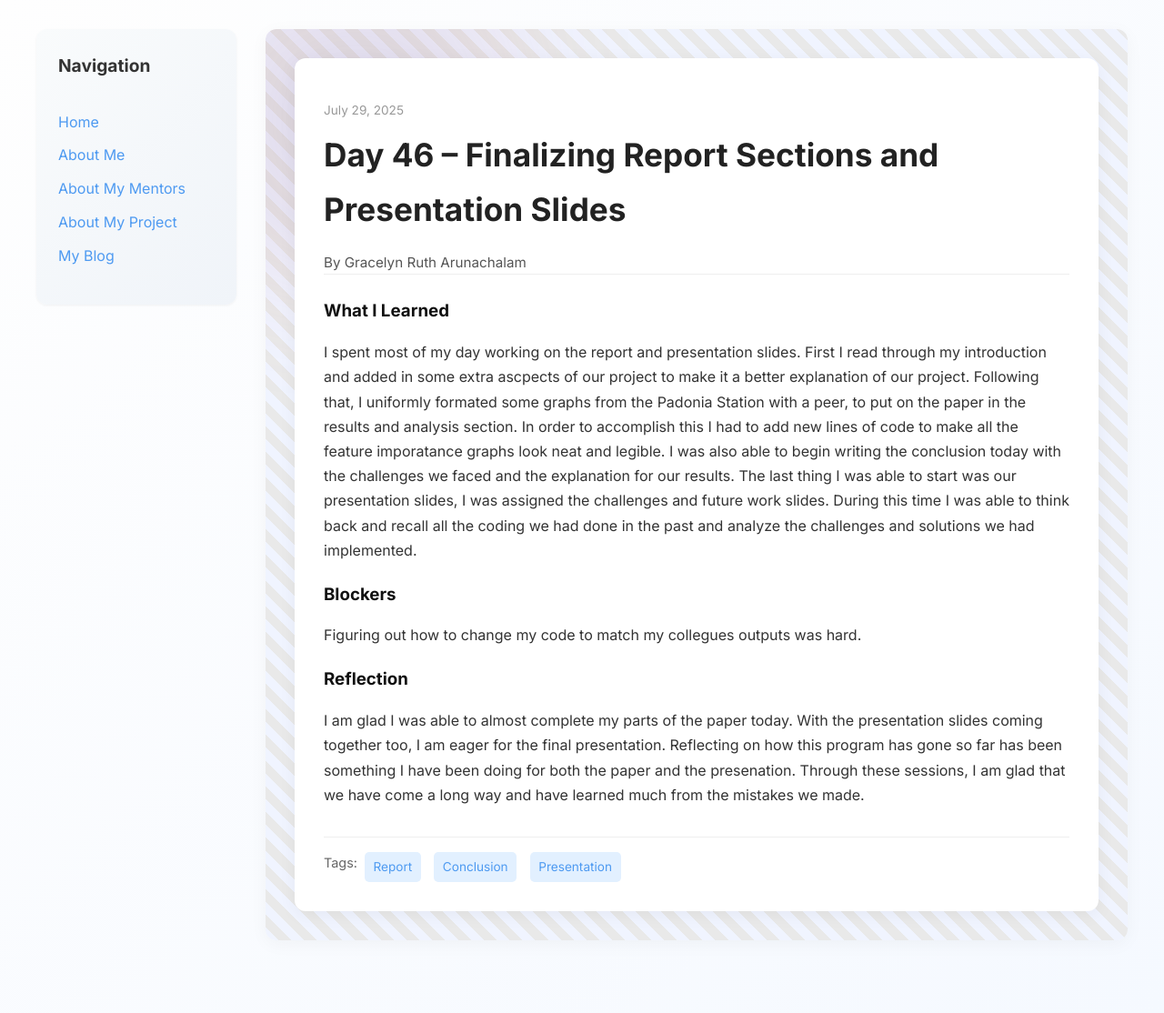
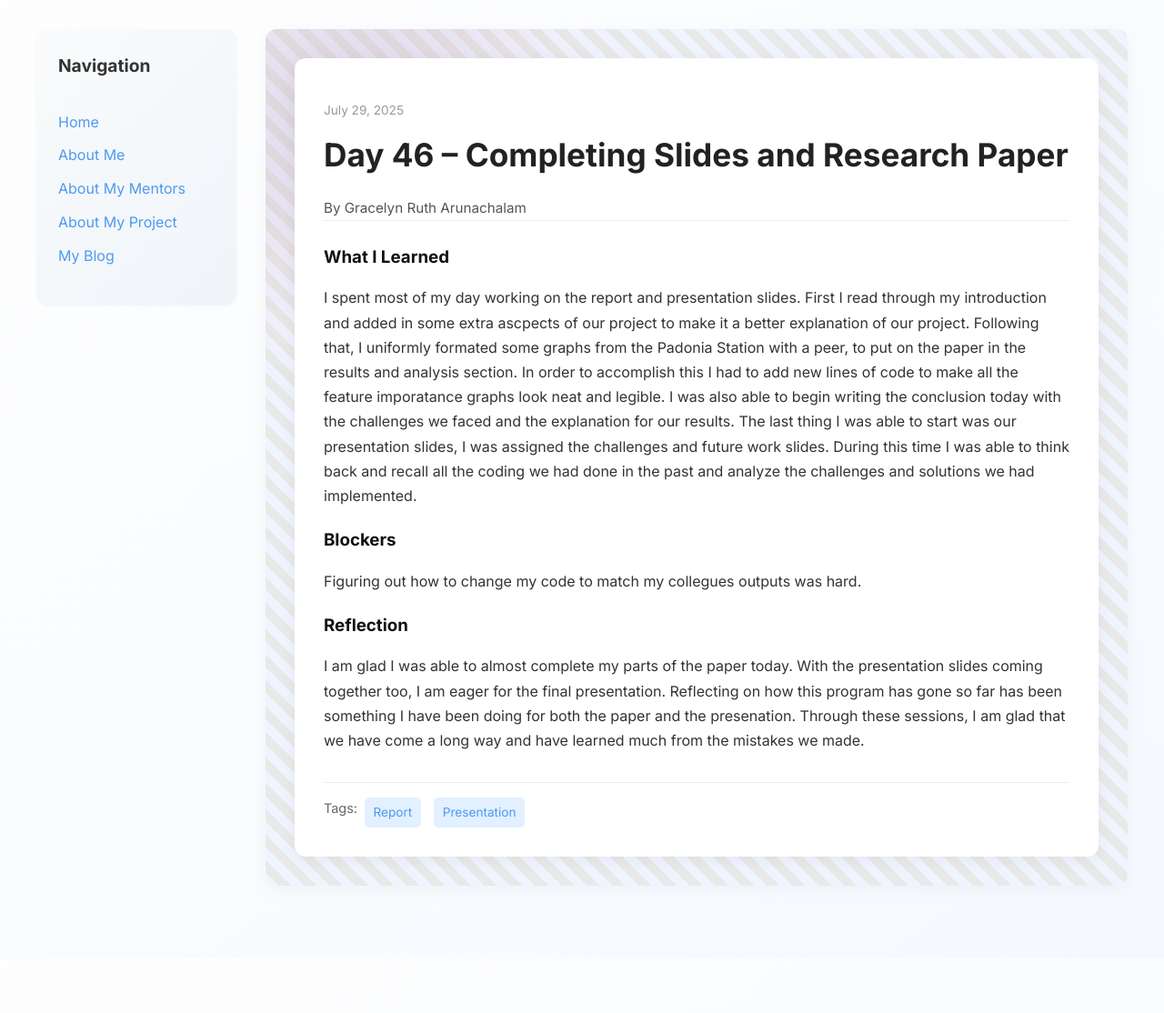
Before and after one commit to GracelynRuth/GracelynRuth.github.io, a Jekyll site: the page built from _posts/2025-07-29-day-46.md, in a window 1280 px wide. Shown: the whole page at 91% size. Built offline with Jekyll 4.4.1, drawn with Linux system fonts in a browser that asks for light colours; after the commit the page ends 1054 px from its top, so only the background shows below that.

Commit message:
Update 2025-07-29-day-46.md

```diff
--- a/_posts/2025-07-29-day-46.md
+++ b/_posts/2025-07-29-day-46.md
@@ -1,10 +1,10 @@
 ---
 layout: post
-title: "Day 46 – Finalizing Report Sections and Presentation Slides"
+title: "Day 46 – Completing Slides and Research Paper"
 date: 2025-07-29
 author: Gracelyn Ruth Arunachalam
 permalink: /day46.html
-tags: ["Report", "Conclusion", "Presentation"]
+tags: ["Report", "Presentation"]
 
 what_i_learned: |
   I spent most of my day working on the report and presentation slides. First I read through my introduction and added in some extra ascpects of our project to make it a better explanation of our project. Following that, I uniformly formated some graphs from the Padonia Station with a peer, to put on the paper in the results and analysis section. In order to accomplish this I had to add new lines of code to make all the feature imporatance graphs look neat and legible. I was also able to begin writing the conclusion today with the challenges we faced and the explanation for our results. The last thing I was able to start was our presentation slides, I was assigned the challenges and future work slides. During this time I was able to think back and recall all the coding we had done in the past and analyze the challenges and solutions we had implemented.
```
